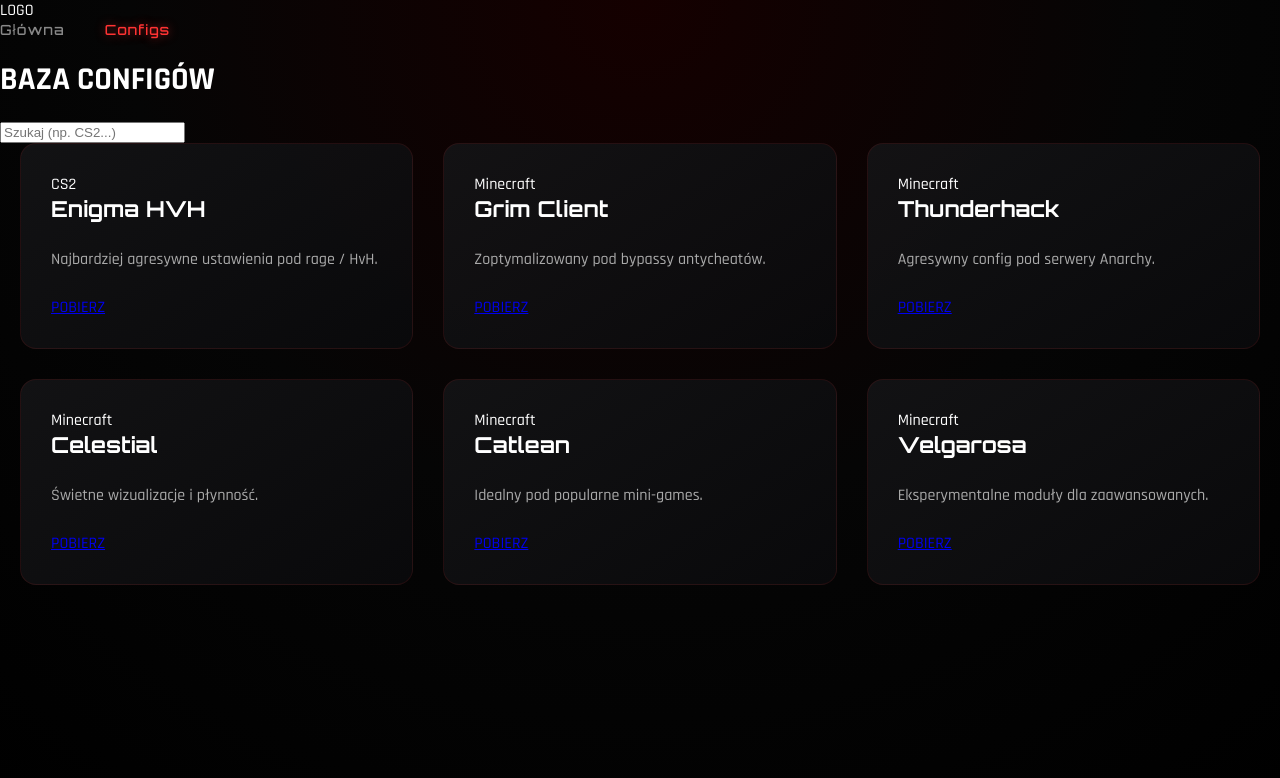
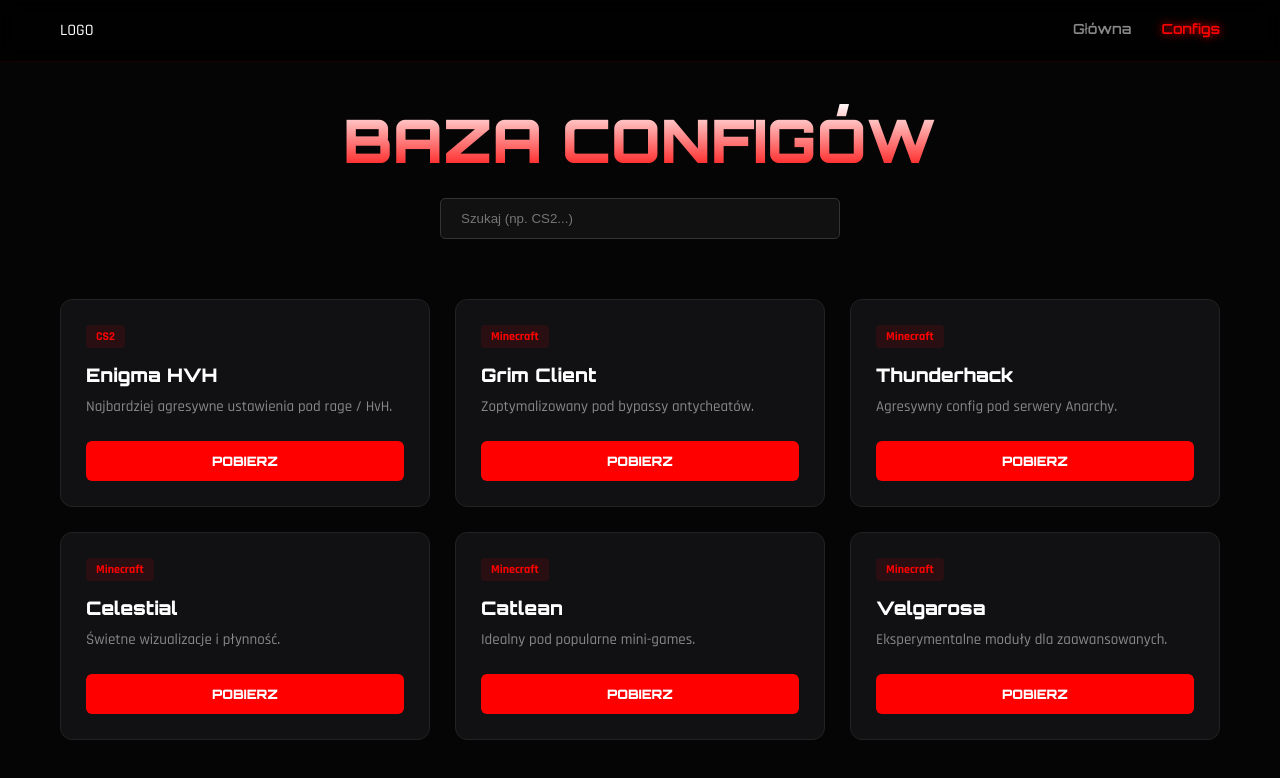
Before and after one commit to bilippo11-pixel/cheats, a React (Vite) app: page / in a window 1280 px wide. Shown: the top 778 px of the page. Built offline with nearby package versions, Linux system fonts and the light colour scheme.

Commit message:
Update App.css

```diff
--- a/src/App.css
+++ b/src/App.css
@@ -1,252 +1,178 @@
-/* ===== CZCIONKI ===== */
-/* Orbitron do nagłówków, Rajdhani do nowoczesnego tekstu */
-@import url('https://fonts.googleapis.com/css2?family=Orbitron:wght@500;700;900&family=Rajdhani:wght@500;600;700&display=swap');
+@import url('https://fonts.googleapis.com/css2?family=Orbitron:wght@600;900&family=Rajdhani:wght@500;700&display=swap');
 
-/* ===== GLOBALNE ===== */
-body {
-  background: radial-gradient(circle at 50% 0%, #150000 0%, #050505 50%, #000000 100%);
-  color: white;
-  margin: 0;
-  font-family: 'Rajdhani', sans-serif;
-  min-height: 100vh;
+:root {
+  --primary: #ff0000;
+  --bg: #050505;
+  --card-bg: #111114;
+  --text: #ffffff;
+  --text-dim: #888;
 }
 
-.main-container {
-  max-width: 1200px;
-  margin: 0 auto;
-  padding: 20px;
-}
-
-/* ===== NAWIGACJA (Glassmorphism) ===== */
-.glass-nav {
-  max-width: 700px;
-  margin: 20px auto 50px;
-  padding: 12px 25px;
-  background: rgba(20, 20, 25, 0.4);
-  backdrop-filter: blur(15px);
-  -webkit-backdrop-filter: blur(15px);
-  border: 1px solid rgba(255, 0, 0, 0.15);
-  border-radius: 50px;
-  display: flex;
-  justify-content: space-between;
-  align-items: center;
-  box-shadow: 0 10px 30px rgba(0, 0, 0, 0.5);
-}
-
-.logo-box img {
-  width: 35px;
-  border-radius: 10px;
-  transition: 0.3s;
-  cursor: pointer;
-}
-
-.logo-box img:hover {
-  box-shadow: 0 0 15px rgba(255, 0, 0, 0.6);
-  transform: scale(1.05);
-}
-
-nav ul {
-  list-style: none;
-  display: flex;
-  gap: 40px;
+* {
+  box-sizing: border-box;
   margin: 0;
   padding: 0;
 }
 
-nav ul li {
-  color: #888;
+body {
+  background-color: var(--bg);
+  color: var(--text);
+  font-family: 'Rajdhani', sans-serif;
+  overflow-x: hidden;
+}
+
+/* NAVBAR */
+.navbar {
+  background: rgba(0, 0, 0, 0.8);
+  backdrop-filter: blur(10px);
+  padding: 20px 0;
+  border-bottom: 1px solid rgba(255, 0, 0, 0.1);
+  position: sticky;
+  top: 0;
+  z-index: 100;
+}
+
+.nav-container {
+  max-width: 1200px;
+  margin: 0 auto;
+  display: flex;
+  justify-content: space-between;
+  padding: 0 20px;
+}
+
+.nav-links {
+  display: flex;
+  gap: 30px;
+  list-style: none;
+}
+
+.nav-links li {
   font-family: 'Orbitron', sans-serif;
   font-size: 14px;
   cursor: pointer;
-  transition: all 0.3s;
-  letter-spacing: 1px;
+  transition: 0.3s;
+  color: var(--text-dim);
 }
 
-nav ul li:hover, nav ul li.active {
-  color: #ff3333;
-  text-shadow: 0 0 10px rgba(255, 51, 51, 0.5);
+.nav-links li:hover, .nav-links li.active {
+  color: var(--primary);
+  text-shadow: 0 0 10px var(--primary);
 }
 
-/* ===== HEADER CONFIGÓW & WYSZUKIWARKA ===== */
-.configs-header {
+/* LAYOUT */
+.main-content {
+  max-width: 1200px;
+  margin: 40px auto;
+  padding: 0 20px;
+}
+
+.page-header {
   text-align: center;
   margin-bottom: 60px;
 }
 
-.red-title {
+.title-gradient {
   font-family: 'Orbitron', sans-serif;
-  font-size: 60px;
-  font-weight: 900;
-  margin: 0;
-  background: linear-gradient(to right, #ff0000, #ff4d4d, #cc0000);
+  font-size: clamp(30px, 8vw, 60px);
+  background: linear-gradient(to bottom, #fff, #ff0000);
   -webkit-background-clip: text;
   -webkit-text-fill-color: transparent;
-  text-shadow: 0 5px 25px rgba(255, 0, 0, 0.3);
-  letter-spacing: 3px;
+  margin-bottom: 20px;
 }
 
-.subtitle {
-  color: #9a9aa5;
-  font-size: 20px;
-  margin-top: 5px;
-}
-
-.search-box {
-  margin-top: 30px;
-}
-
-.search-box input {
+/* SEARCH */
+.search-wrapper input {
   width: 100%;
   max-width: 400px;
-  padding: 15px 25px;
-  background: rgba(15, 15, 15, 0.8);
-  border: 1px solid #330000;
-  border-radius: 30px;
+  padding: 12px 20px;
+  background: #111;
+  border: 1px solid #333;
+  border-radius: 5px;
   color: white;
-  font-family: 'Rajdhani', sans-serif;
-  font-size: 16px;
   outline: none;
   transition: 0.3s;
 }
 
-.search-box input:focus {
-  border-color: #ff0000;
-  box-shadow: 0 0 20px rgba(255, 0, 0, 0.2);
+.search-wrapper input:focus {
+  border-color: var(--primary);
+  box-shadow: 0 0 15px rgba(255, 0, 0, 0.2);
 }
 
-/* ===== GRID KART ===== */
+/* GRID - To naprawia wygląd pionowy! */
 .config-grid {
   display: grid;
-  grid-template-columns: repeat(auto-fit, minmax(300px, 1fr));
-  gap: 30px;
-  padding: 0 20px;
+  grid-template-columns: repeat(auto-fill, minmax(280px, 1fr));
+  gap: 25px;
 }
 
-/* ===== KARTY CONFIGÓW (Zmieniony wygląd) ===== */
+/* KARTA */
 .config-card {
-  background: linear-gradient(145deg, rgba(20,20,22,0.9), rgba(10,10,12,0.9));
-  border: 1px solid rgba(255, 50, 50, 0.1);
-  border-radius: 16px;
-  padding: 30px;
+  background: var(--card-bg);
+  border: 1px solid #222;
+  border-radius: 12px;
+  padding: 25px;
+  position: relative;
+  transition: 0.3s ease-in-out;
   display: flex;
   flex-direction: column;
-  justify-content: space-between;
-  position: relative;
-  overflow: hidden;
-  transition: all 0.4s cubic-bezier(0.175, 0.885, 0.32, 1.275); /* Płynna animacja bouncingu */
 }
 
-/* Czerwony pasek podświetlający na górze karty */
-.config-card::before {
-  content: '';
-  position: absolute;
-  top: 0;
-  left: 0;
-  width: 100%;
-  height: 2px;
-  background: linear-gradient(90deg, transparent, #ff0000, transparent);
-  opacity: 0;
-  transition: 0.4s;
+.config-card:hover {
+  transform: translateY(-5px);
+  border-color: var(--primary);
+  box-shadow: 0 10px 30px rgba(0, 0, 0, 0.5);
 }
 
-.premium-hover:hover {
-  transform: translateY(-10px) scale(1.02);
-  border-color: rgba(255, 0, 0, 0.5);
-  box-shadow: 0 15px 35px rgba(255, 0, 0, 0.15);
+.badge {
+  background: rgba(255, 0, 0, 0.1);
+  color: var(--primary);
+  padding: 4px 10px;
+  font-size: 12px;
+  font-weight: 700;
+  border-radius: 4px;
+  display: inline-block;
+  margin-bottom: 15px;
+  width: fit-content;
 }
 
-.premium-hover:hover::before {
-  opacity: 1;
-}
-
-/* Tagi gier */
-.game-badge {
-  display: inline-block;
-  padding: 4px 12px;
-  border-radius: 20px;
-  font-size: 12px;
-  font-weight: 700;
-  text-transform: uppercase;
-  margin-bottom: 15px;
-  letter-spacing: 1px;
-}
-
-.game-badge.cs2 { background: rgba(255, 165, 0, 0.1); color: #ffa500; border: 1px solid #ffa500; }
-.game-badge.minecraft { background: rgba(50, 205, 50, 0.1); color: #32cd32; border: 1px solid #32cd32; }
-
-/* Tekst na karcie */
 .config-card h3 {
   font-family: 'Orbitron', sans-serif;
-  font-size: 22px;
-  margin: 0 0 10px 0;
-  color: #fff;
+  margin-bottom: 10px;
 }
 
 .config-card p {
-  color: #aaa;
-  font-size: 16px;
-  line-height: 1.5;
+  color: var(--text-dim);
+  font-size: 15px;
   margin-bottom: 25px;
+  flex-grow: 1;
 }
 
-/* ===== PRZYCISK POBIERZ (Animowany) ===== */
-.red-btn {
+/* PRZYCISK */
+.download-button {
   display: block;
   text-align: center;
-  padding: 14px;
-  background: #1a0000;
-  border: 1px solid #ff0000;
-  color: #ff0000;
+  background: var(--primary);
+  color: white;
   text-decoration: none;
+  padding: 12px;
+  border-radius: 6px;
+  font-weight: 700;
   font-family: 'Orbitron', sans-serif;
-  font-weight: 700;
-  font-size: 14px;
-  border-radius: 8px;
-  letter-spacing: 2px;
-  position: relative;
-  overflow: hidden;
+  font-size: 13px;
   transition: 0.3s;
-  z-index: 1;
 }
 
-/* Efekt najechania na przycisk (wypełnianie kolorem) */
-.red-btn::after {
-  content: '';
-  position: absolute;
-  top: 0;
-  left: 0;
-  width: 0%;
-  height: 100%;
-  background: linear-gradient(90deg, #ff0000, #cc0000);
-  transition: all 0.4s ease;
-  z-index: -1;
-}
-
-.red-btn:hover {
-  color: #ffffff;
-  border-color: #ff3333;
+.download-button:hover {
+  background: #cc0000;
   box-shadow: 0 0 20px rgba(255, 0, 0, 0.4);
 }
 
-.red-btn:hover::after {
-  width: 100%;
-}
-
-/* Brak wyników w wyszukiwarce */
-.no-results {
-  grid-column: 1 / -1;
-  text-align: center;
-  color: #ff4444;
-  font-size: 20px;
-  margin-top: 40px;
-}
-
-/* Animacja wejścia na stronę */
-.animate-fade-in {
-  animation: fadeIn 0.6s ease-out;
+/* ANIMACJA */
+.animate-in {
+  animation: fadeIn 0.5s ease forwards;
 }
 
 @keyframes fadeIn {
-  from { opacity: 0; transform: translateY(20px); }
+  from { opacity: 0; transform: translateY(10px); }
   to { opacity: 1; transform: translateY(0); }
 }
```
